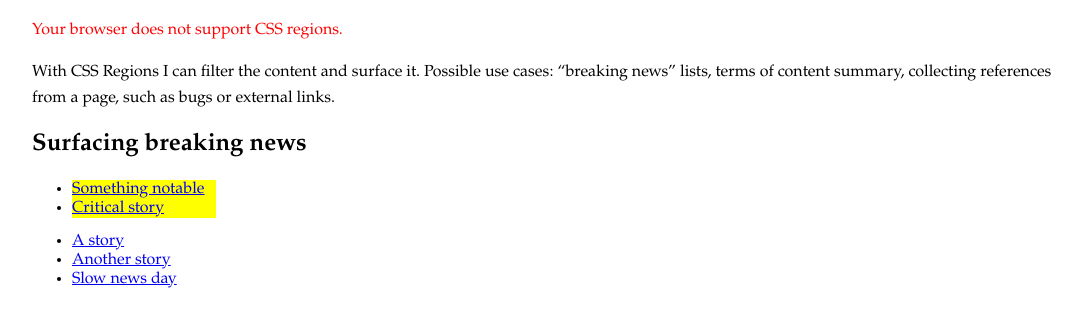
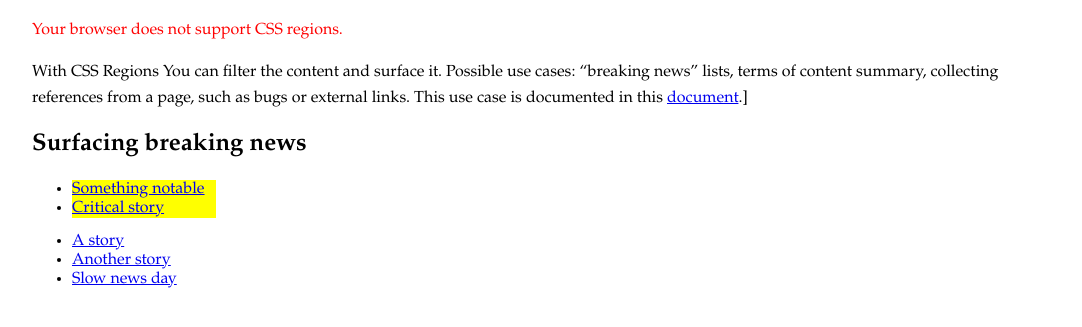
Before and after one commit to adobe-webplatform/css-regions-polyfill, a plain HTML site: page playground/breaking-news/index.html in a window 1280 px wide. Shown: the part 91-418 px from the top of the page, without its empty margins (96-1178 px from the left). Drawn offline with Linux system fonts and the light colour scheme.

Commit message:
Adding link to original document

```diff
--- a/playground/breaking-news/index.html
+++ b/playground/breaking-news/index.html
@@ -54,7 +54,7 @@ http://creativecommons.org/publicdomain/zero/1.0/
     <h1>Breaking News Example</h1>
     <p class="cssregions">Your browser supports CSS regions.</p>
     <p class="no-cssregions">Your browser does not support CSS regions.</p>
-    <p>With CSS Regions I can filter the content and surface it. Possible use cases: “breaking news” lists, terms of content summary, collecting references from a page, such as bugs or external links.</p>
+    <p>With CSS Regions You can filter the content and surface it. Possible use cases: “breaking news” lists, terms of content summary, collecting references from a page, such as bugs or external links. This use case is documented in this <a href="http://wiki.csswg.org/spec/css3-regions/regions-use-cases">document</a>.]</p>
 
     <h2>Surfacing breaking news</h2>
     <ul class="breaking-news"></ul>
```
Also changed, not shown: playground/content-folding/index.html (+0 -9 lines).
